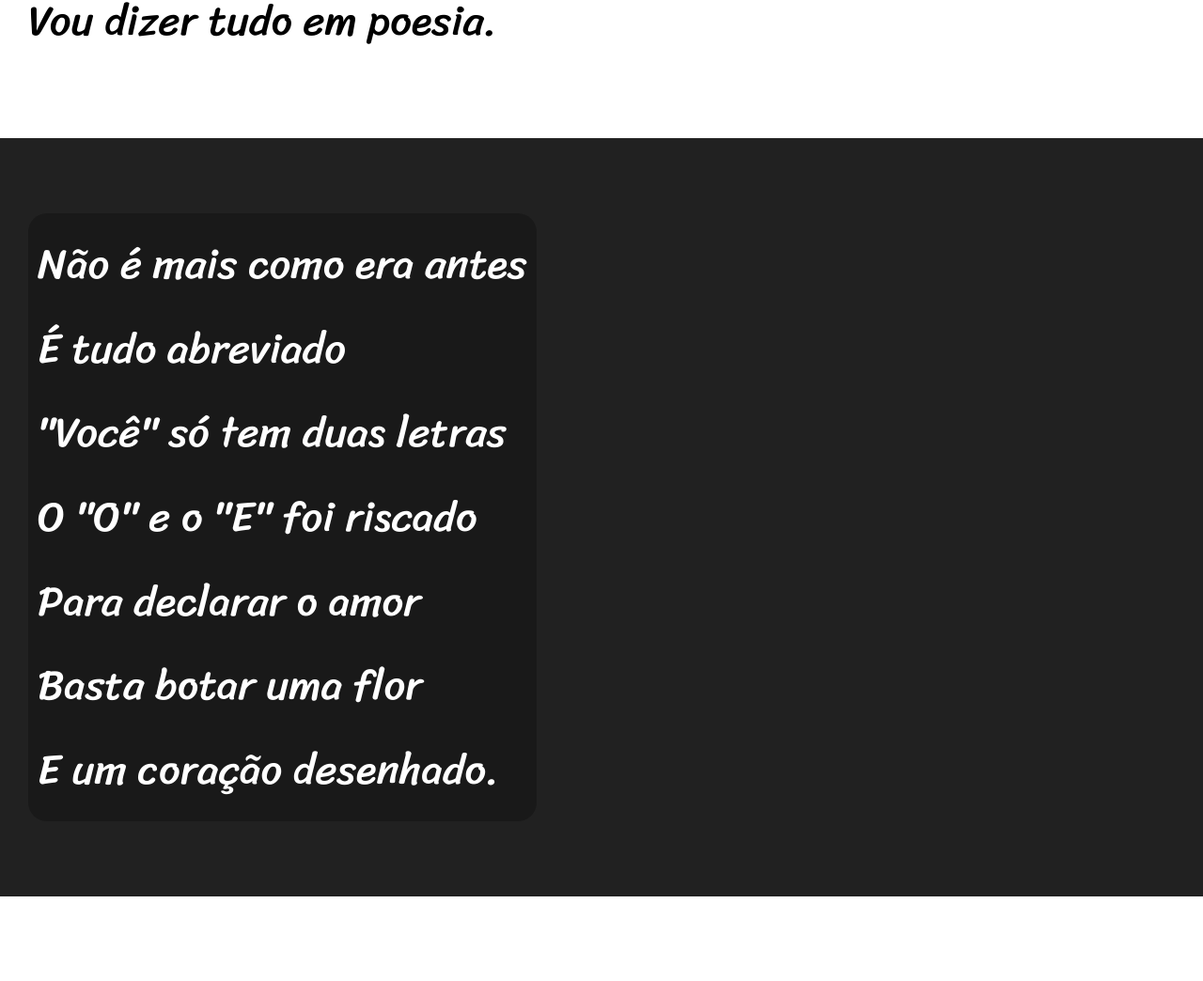
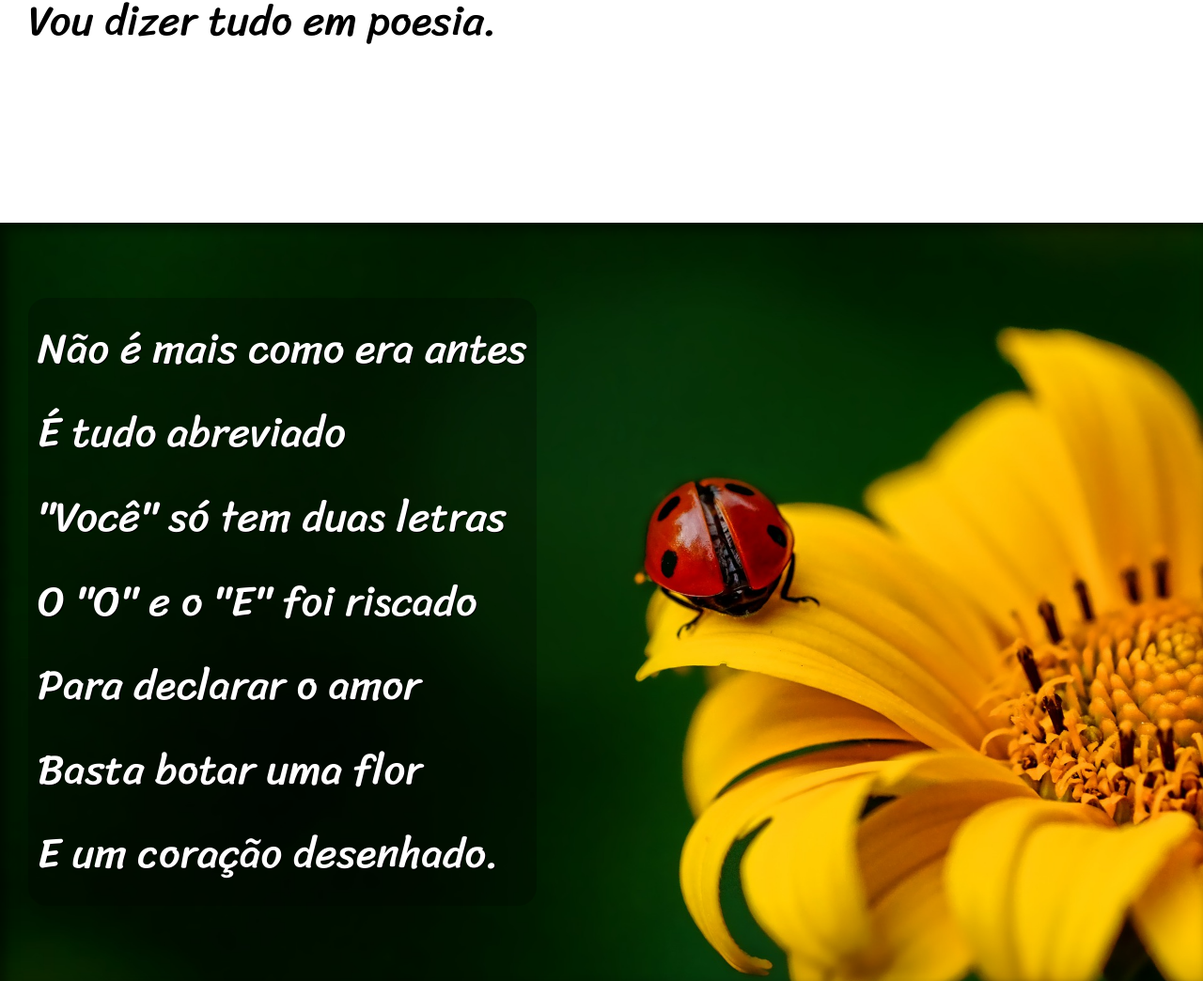
Before and after one commit to giih06/html-css, a plain HTML site: page desafios/desafio012/index.html in a window 1280 px wide. Shown: the part 900-1944 px from the top of the page at 94% size. Drawn offline with Linux system fonts and the light colour scheme.

Commit message:
atualização estilo desafio012

```diff
--- a/desafios/desafio012/index.html
+++ b/desafios/desafio012/index.html
@@ -49,14 +49,16 @@
                     Agora é .com <br>
                     Se o saite é muito bom <br>
                     Ele vale um alto preço.
+                </p>
 
+                <p>
                     Pra piorar a liguagem <br>
                     O emoticom é um risco <br>
                     Tem símbolo para tudo <br>
                     Ponto e vírgula e um  <br>asterisco <br>
                     Um beijo significa <br>
                     Pra entender como fica <br>
-                Decifre esse rabisco.
+                    Decifre esse rabisco
                 </p>
         </section>
 
@@ -83,7 +85,9 @@
                     Abriu outro aplicativo <br>
                     O mundo ficou cativo <br>
                     Da tecnologia do agora.
+                </p>
 
+                <p>
                     Felizmente, pra orar <br>
                     Não precisa de internet <br>
                     Deus escuta todo mundo <br>
--- a/desafios/desafio012/style.css
+++ b/desafios/desafio012/style.css
@@ -57,6 +57,9 @@ section {
     font-size: 3.5vw;
 }
 
+section > p {
+    padding-bottom: 2em;
+}
 
 section.normal {
     background-color: white;
@@ -66,6 +69,9 @@ section.normal {
 section.imagem {
     background-color: rgba(0, 0, 0, 0.803);
     color: white;
+    box-shadow: inset 6px 6px 13px 0px rgba(0, 0, 0, 0.531);
+    background-size: cover;
+    background-attachment: fixed;
 }
 
 section.imagem > p {
@@ -73,6 +79,16 @@ section.imagem > p {
     border-radius: 20px;
     display: inline-block;
     padding: 10px;
+    text-shadow: 1px 1px 0px black;
+}
+
+section#flor {
+    background-image: url('imagens/background001.jpg');
+    background-position: right center;
+}
+
+section#livro {
+    background-image: url('imagens/background002.jpg');
 }
 
 footer {
```
Lines whose indentation alone changed are shown as unchanged.
